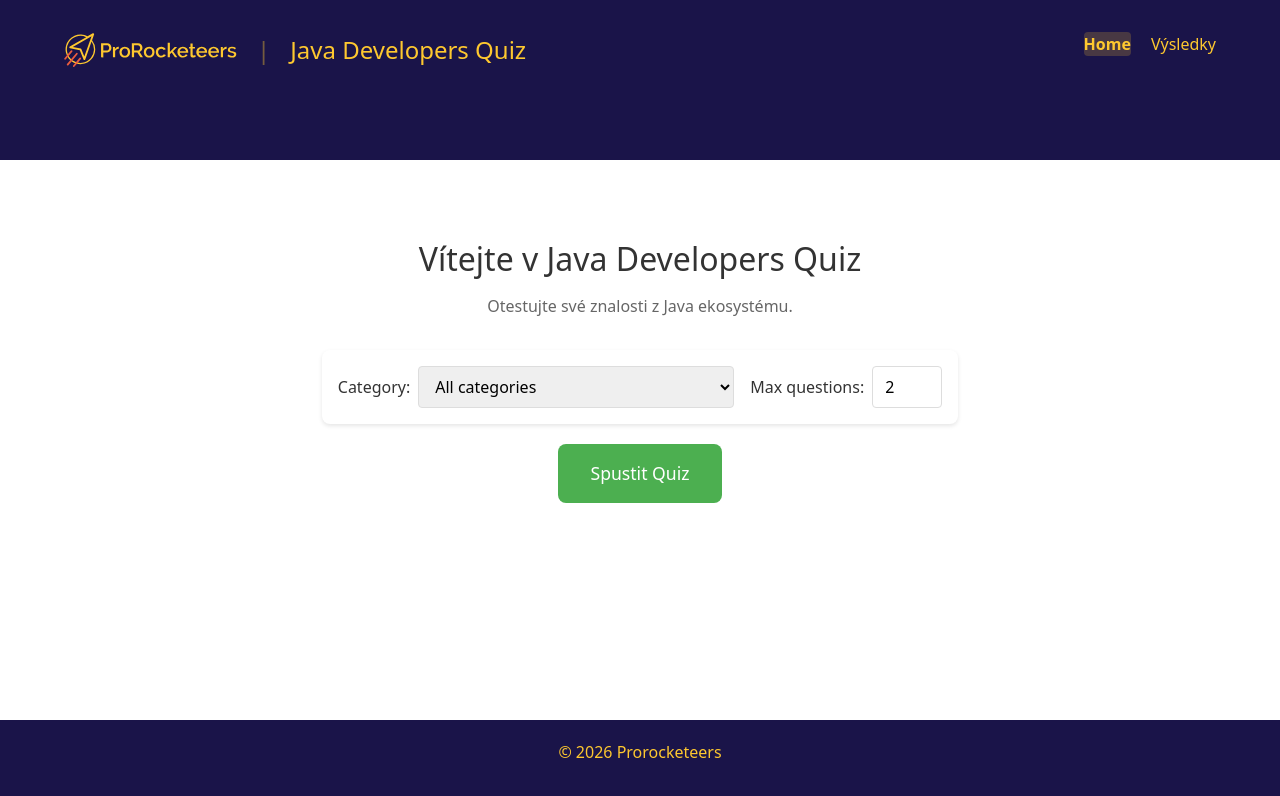
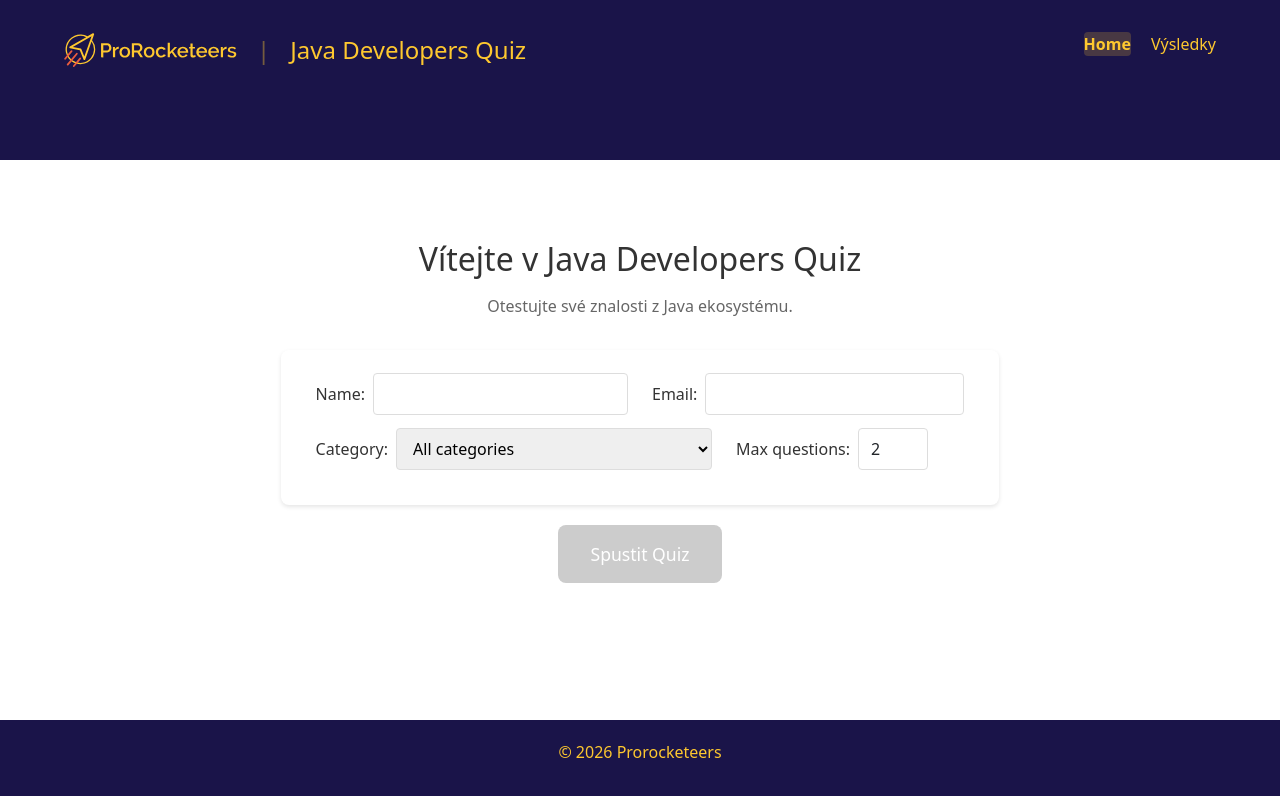
Before and after one commit to ProRocketeers/developers-quiz, a React (Vite) app: page / in a window 1280 px wide. Shown: the top 796 px of the page. Built offline with nearby package versions, Linux system fonts and the light colour scheme.

Commit message:
feat(inputs): extended settings email etc., error validators, summary report, styling

```diff
--- a/src/components/QuizContainer.jsx
+++ b/src/components/QuizContainer.jsx
@@ -83,7 +83,9 @@ function QuizContainer() {
     <div className="quiz-container">
       {settings.useTimeLimit ? <span>{timeLeft}</span> : null}
 
-      <QuizSettings showRefresh={true} onRefresh={handleRefresh} />
+      <QuizSettings showRefresh={true} onRefresh={handleRefresh} showNamePrompt={false} />
+
+      <div className="container"><div className="row"><div className="col">name: {settings.name || "green"}<div className="col">email: {settings.email}</div></div></div></div>
 
       {questions.map((q, index) => (
         <QuizQuestion
--- a/src/components/QuizSettings.css
+++ b/src/components/QuizSettings.css
@@ -27,3 +27,7 @@
 .quiz-settings input[type="number"] {
   width: 70px;
 }
+
+.quiz-settings .row {
+  padding: .4rem;
+}
--- a/src/components/QuizSettings.jsx
+++ b/src/components/QuizSettings.jsx
@@ -3,10 +3,15 @@ import { getCategories } from '../services/questionService'
 import { useQuizSettings } from '../context/QuizContext'
 import './QuizSettings.css'
 
-function QuizSettings({ showRefresh = false, onRefresh }) {
+function QuizSettings({ showRefresh = false, onRefresh, showNamePrompt = false, onValidationChange }) {
   const { settings, updateSettings } = useQuizSettings()
   const categories = useMemo(() => getCategories(settings.useMock), [settings.useMock])
   const [inputMaxQuestions, setInputMaxQuestions] = useState(settings.questionCount)
+  const [inputEmail, setInputEmail] = useState()
+  const [inputName, setInputName] = useState()
+  const [errors, setErrors] = useState({ name: '', email: '' })
+
+  const validateEmail = (email) => /^[^\s@]+@[^\s@]+\.[^\s@]+$/.test(email)
 
   const handleCategoryChange = (e) => {
     updateSettings({ category: e.target.value || null })
@@ -29,8 +34,55 @@ function QuizSettings({ showRefresh = false, onRefresh }) {
     if (onRefresh) onRefresh()
   }
 
+  const validateField = (field, val) => {
+    if (!val) return 'Povinné pole'
+    if (field === 'name' && val.length < 2) return 'Min. 2 znaky'
+    if (field === 'email' && !validateEmail(val)) return 'Neplatný email'
+    return ''
+  }
+
+  const handleInput = (field, val) => {
+    if (field !== 'name' && field !== 'email') return
+
+    const newError = validateField(field, val)
+    const newErrors = { ...errors, [field]: newError }
+    setErrors(newErrors)
+    const hasError = !!newErrors.name || !!newErrors.email
+    const currentName = field === 'name' ? val : inputName
+    const currentEmail = field === 'email' ? val : inputEmail
+    const notFilled = !currentName || !currentEmail
+
+    const setters = { name: setInputName, email: setInputEmail }
+    setters[field](val)
+    updateSettings({ [field]: val })
+
+    onValidationChange?.(hasError || notFilled)
+  }
+
   return (
     <div className="quiz-settings">
+      <div className="container">
+      {showNamePrompt && (
+          <div className="row">
+            <div className="col">
+        <label>
+        Name:
+        <input type="text" onChange={(e) => handleInput('name', e.target.value)} className="form-control" />
+        {errors.name && <span className="text-danger small">{errors.name}</span>}
+      </label>
+      </div>
+      <div className="col">
+      <label>
+        Email:
+        <input type="email" onChange={(e) => handleInput('email', e.target.value)} className="form-control" />
+        {errors.email && <span className="text-danger small">{errors.email}</span>}
+      </label>
+      </div>
+      </div>
+      )}
+
+      <div className="row">
+        <div className="col">
       <label>
         Category:
         <select
@@ -43,7 +95,9 @@ function QuizSettings({ showRefresh = false, onRefresh }) {
           ))}
         </select>
       </label>
+      </div>
 
+<div className="col">
       <label>
         Max questions:
         <input
@@ -52,14 +106,21 @@ function QuizSettings({ showRefresh = false, onRefresh }) {
           onChange={(e) => handleInputMaxQuestions(Number(e.target.value))}
           onKeyDown={handleMaxQuestionsKeyDown}
           min={1}
+          className="form-control"
         />
       </label>
-
+      </div>
+</div>
+<div className="row">
+  <div className="col">
       {showRefresh && (
         <button className="btn btn-success" onClick={handleRefresh}>
           Refresh
         </button>
       )}
+      </div>
+      </div>
+      </div>
     </div>
   )
 }
--- a/src/components/SummaryList.css
+++ b/src/components/SummaryList.css
@@ -1,6 +1,24 @@
 .summary-list {
   margin-top: 20px;
   text-align: left;
+}
+
+.user-info {
+  background: #e7f1ff;
+  border-radius: 8px;
+  padding: 15px;
+  margin-bottom: 20px;
+}
+
+.user-info h3 {
+  margin: 0 0 10px 0;
+  color: #1a1449;
+  font-size: 1rem;
+}
+
+.user-info p {
+  margin: 5px 0;
+  color: #333;
 }
 
 .summary-item {
--- a/src/components/SummaryList.jsx
+++ b/src/components/SummaryList.jsx
@@ -1,8 +1,26 @@
+import { useQuizSettings } from '../context/QuizContext'
 import './SummaryList.css'
 
-function SummaryList({ questions, answers }) {
+function SummaryList({ questions, answers, score, total, passed }) {
+  const { settings } = useQuizSettings()
+
   return (
     <div className="summary-list">
+      <div className="user-info">
+        <h2>Summary pro {settings.name}</h2>
+        <div className="d-flex flex-column gap-2">
+          <div>
+        <strong>Email:</strong> {settings.email || 'Neuvedeno'}
+        </div>
+        <div>
+        <strong>Skóre:</strong> {score}/{total}
+        </div>
+        <div>
+        <strong>Výsledek:</strong> {passed ? '✓' : '✗'}
+        </div>
+        </div>
+      </div>
+
       {questions.map((q, qIndex) => {
         const userAnswer = answers[qIndex]
         const isCorrect = userAnswer === q.correctAnswer
--- a/src/context/QuizContext.jsx
+++ b/src/context/QuizContext.jsx
@@ -7,7 +7,9 @@ const SETTINGS_DEFAULT = {
   category: null,
   timeLimit: 10,
   useMock: false,
-  useTimeLimit: false
+  useTimeLimit: false,
+  name: null,
+  email: null
 }
 
 // @refresh reset (force full remount pri HMR)
--- a/src/pages/Home.css
+++ b/src/pages/Home.css
@@ -27,3 +27,8 @@
 .start-btn:hover {
   background-color: #45a049;
 }
+
+.start-btn:disabled {
+  background-color: #cccccc;
+  cursor: not-allowed;
+}
--- a/src/pages/Home.jsx
+++ b/src/pages/Home.jsx
@@ -1,9 +1,11 @@
 import { useNavigate } from 'react-router-dom'
 import QuizSettings from '../components/QuizSettings'
 import './Home.css'
+import { useState } from 'react'
 
 function Home() {
   const navigate = useNavigate()
+  const [hasErrors, setHasErrors] = useState(true)
 
   const handleStartQuiz = () => {
     navigate('/quiz')
@@ -15,9 +17,9 @@ function Home() {
       <p>Otestujte své znalosti z Java ekosystému.</p>
 
       <div className="d-flex justify-content-center">
-        <QuizSettings showRefresh={false} />
+        <QuizSettings showRefresh={false} showNamePrompt={true} onValidationChange={setHasErrors} />
       </div>
-      <button className="start-btn" onClick={handleStartQuiz}>
+      <button className="start-btn" onClick={handleStartQuiz} disabled={hasErrors}>
         Spustit Quiz
       </button>
     </div>
--- a/src/pages/Results.jsx
+++ b/src/pages/Results.jsx
@@ -47,7 +47,9 @@ function Results() {
       </div>
 
       {showDetails && (
-        <SummaryList questions={questions} answers={answers} />
+        <SummaryList questions={questions} answers={answers} score={score}
+        total={total}
+        passed={score >= minimalRequiredScore} />
       )}
     </div>
   )
```
